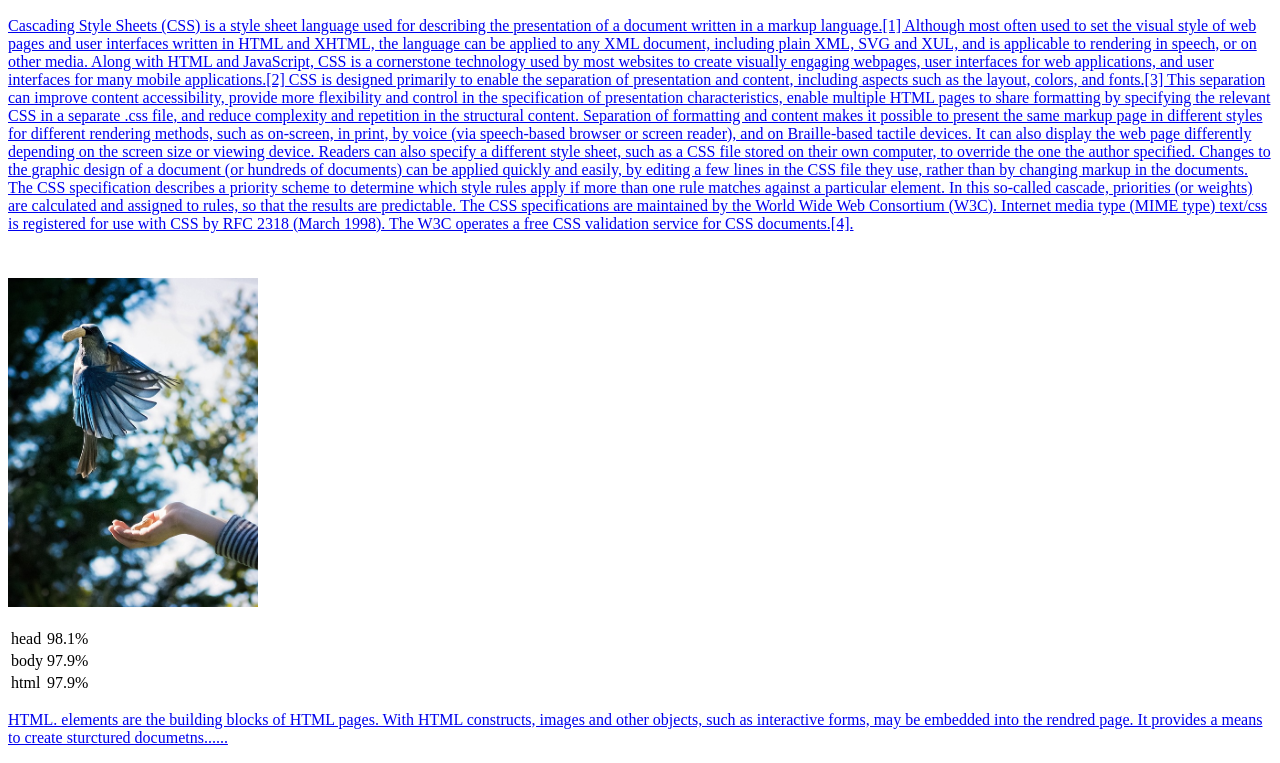
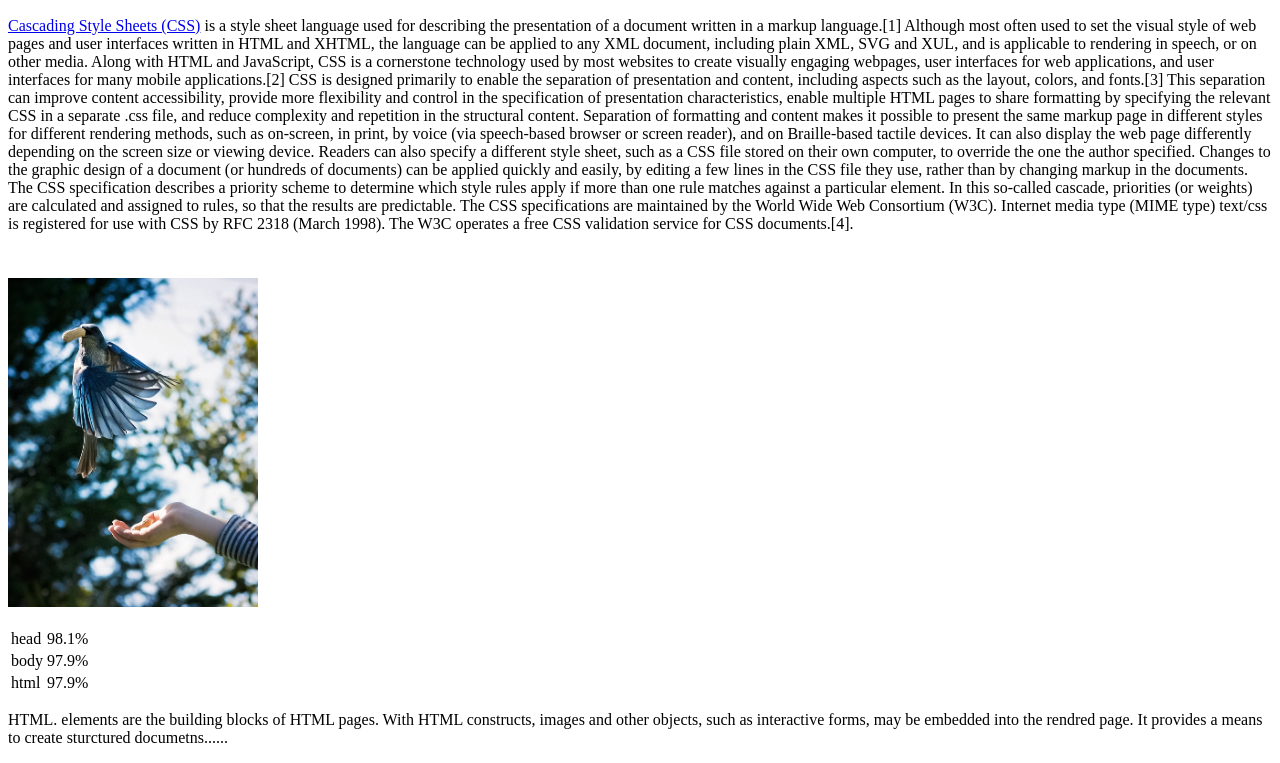
Before and after one commit to kds93213/web1, a plain HTML site: page 2.html in a window 1280 px wide. Shown: the part 184-947 px from the top of the page. Drawn offline with Linux system fonts and the light colour scheme.

Commit message:
Update 2.html

```diff
--- a/2.html
+++ b/2.html
@@ -13,7 +13,7 @@
   </ol>
 
   <h2>CSS</h2>
-  <p><a href="https://en.wikipedia.org/wiki/Cascading_Style_Sheets" target="_blank" title="html5 specification">Cascading Style Sheets (CSS) is a style sheet language used for describing the presentation of a document written in a markup language.[1] Although most often used to set the visual style of web pages and user interfaces written in HTML and XHTML, the language can be applied to any XML document, including plain XML, SVG and XUL, and is applicable to rendering in speech, or on other media. Along with HTML and JavaScript, CSS is a cornerstone technology used by most websites to create visually engaging webpages, user interfaces for web applications, and user interfaces for many mobile applications.[2]
+  <p><a href="https://en.wikipedia.org/wiki/Cascading_Style_Sheets" target="_blank" title="html5 specification">Cascading Style Sheets (CSS)</a> is a style sheet language used for describing the presentation of a document written in a markup language.[1] Although most often used to set the visual style of web pages and user interfaces written in HTML and XHTML, the language can be applied to any XML document, including plain XML, SVG and XUL, and is applicable to rendering in speech, or on other media. Along with HTML and JavaScript, CSS is a cornerstone technology used by most websites to create visually engaging webpages, user interfaces for web applications, and user interfaces for many mobile applications.[2]
 
 CSS is designed primarily to enable the separation of presentation and content, including aspects such as the layout, colors, and fonts.[3] This separation can improve content accessibility, provide more flexibility and control in the specification of presentation characteristics, enable multiple HTML pages to share formatting by specifying the relevant CSS in a separate .css file, and reduce complexity and repetition in the structural content.
 
```
